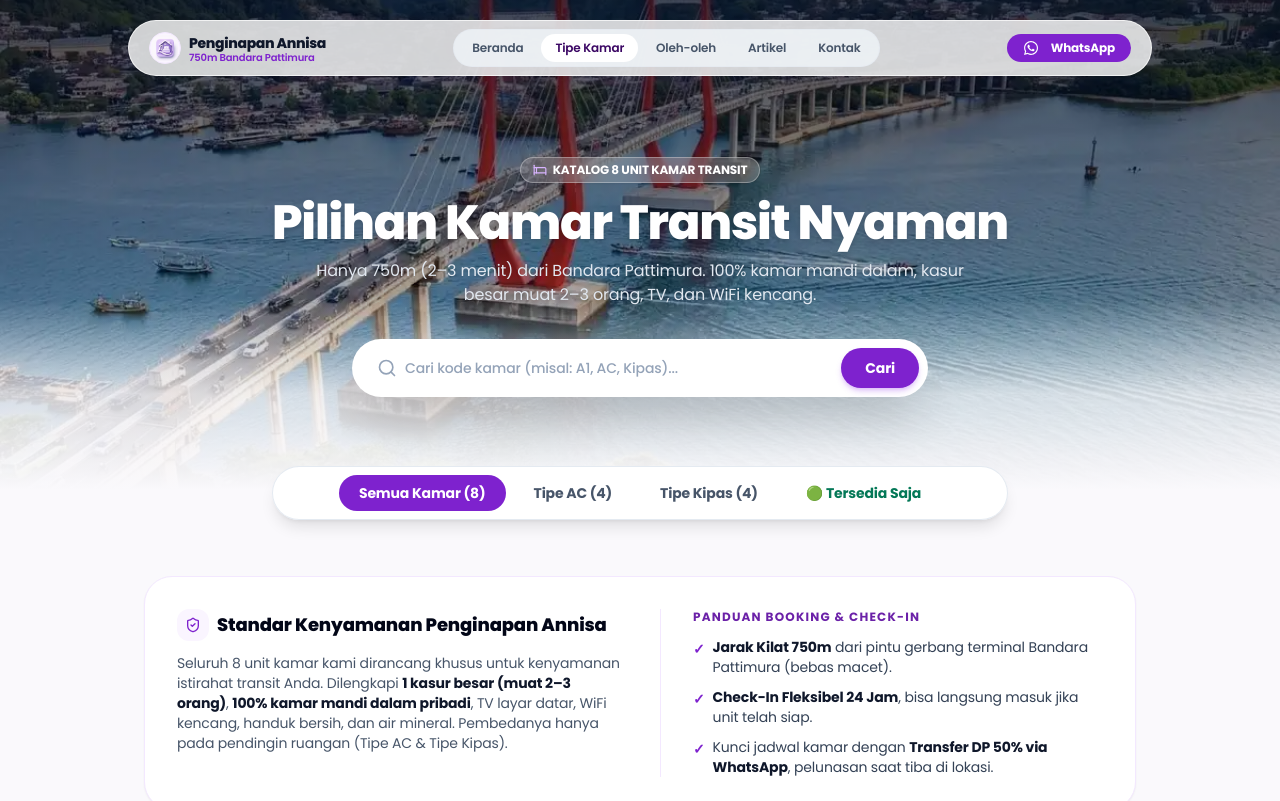
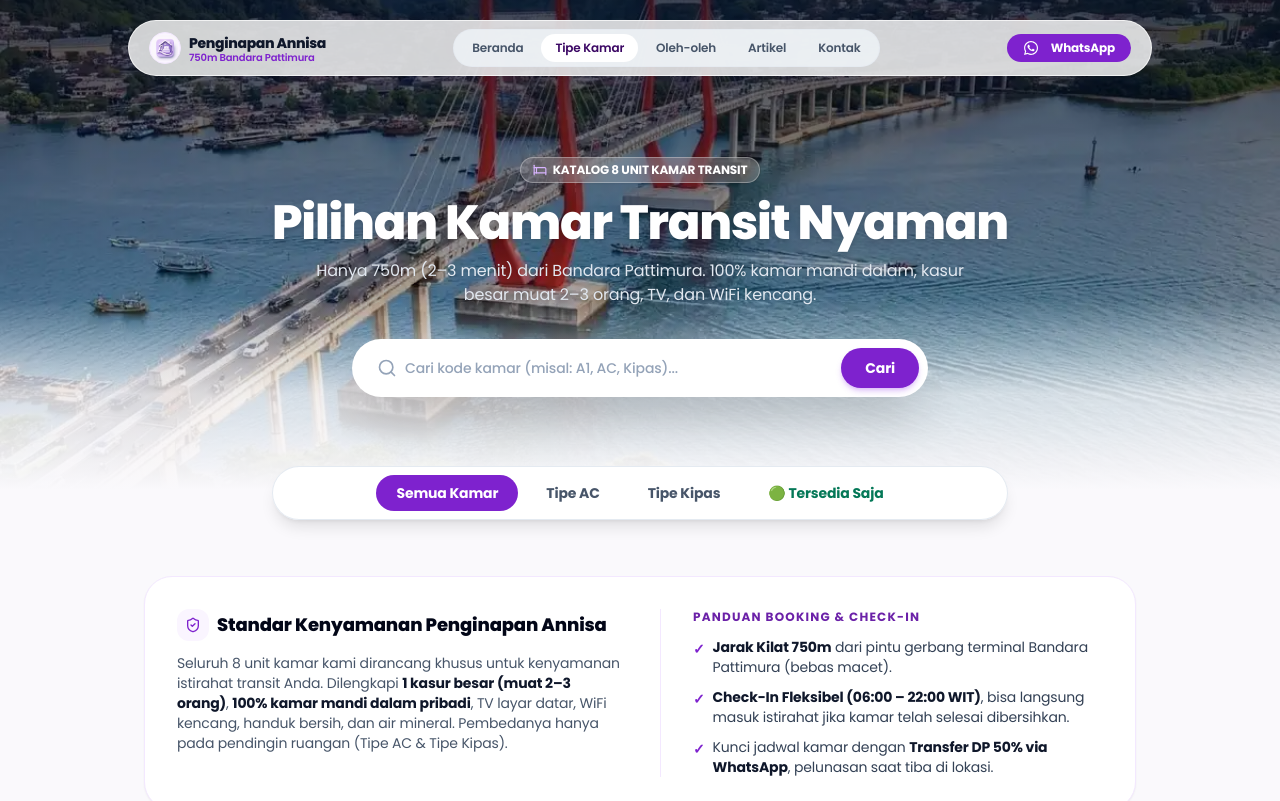
Before and after one commit to ilsetiawan1/penginapan-annisa, a Next.js app in the folder apps/web/: page /kamar in a window 1280 px wide. Shown: the top 801 px of the page. Built offline with nearby package versions, Linux system fonts and the light colour scheme.

Commit message:
fix(rooms): remove parenthesis count from room filter pills and update guide card to 06:00-22:00 WIT flexible check-in

```diff
--- a/apps/web/src/features/public/rooms/components/room-filter.tsx
+++ b/apps/web/src/features/public/rooms/components/room-filter.tsx
@@ -16,7 +16,7 @@ export function RoomFilter({ activeFilter, onFilterChange }: RoomFilterProps) {
               : "text-slate-600 hover:text-purple-700 hover:bg-purple-50/60"
           }`}
         >
-          Semua Kamar (8)
+          Semua Kamar
         </button>
         <button
           type="button"
@@ -27,7 +27,7 @@ export function RoomFilter({ activeFilter, onFilterChange }: RoomFilterProps) {
               : "text-slate-600 hover:text-purple-700 hover:bg-purple-50/60"
           }`}
         >
-          Tipe AC (4)
+          Tipe AC
         </button>
         <button
           type="button"
@@ -38,7 +38,7 @@ export function RoomFilter({ activeFilter, onFilterChange }: RoomFilterProps) {
               : "text-slate-600 hover:text-purple-700 hover:bg-purple-50/60"
           }`}
         >
-          Tipe Kipas (4)
+          Tipe Kipas
         </button>
         <button
           type="button"
--- a/apps/web/src/features/public/rooms/components/room-guide-card.tsx
+++ b/apps/web/src/features/public/rooms/components/room-guide-card.tsx
@@ -35,7 +35,7 @@ export function RoomGuideCard() {
               <li className="flex items-start gap-2">
                 <span className="text-purple-700 font-bold mt-0.5">✓</span>
                 <span>
-                  <strong className="text-slate-900">Check-In Fleksibel 24 Jam</strong>, bisa langsung masuk jika unit telah siap.
+                  <strong className="text-slate-900">Check-In Fleksibel (06:00 – 22:00 WIT)</strong>, bisa langsung masuk istirahat jika kamar telah selesai dibersihkan.
                 </span>
               </li>
               <li className="flex items-start gap-2">
```
